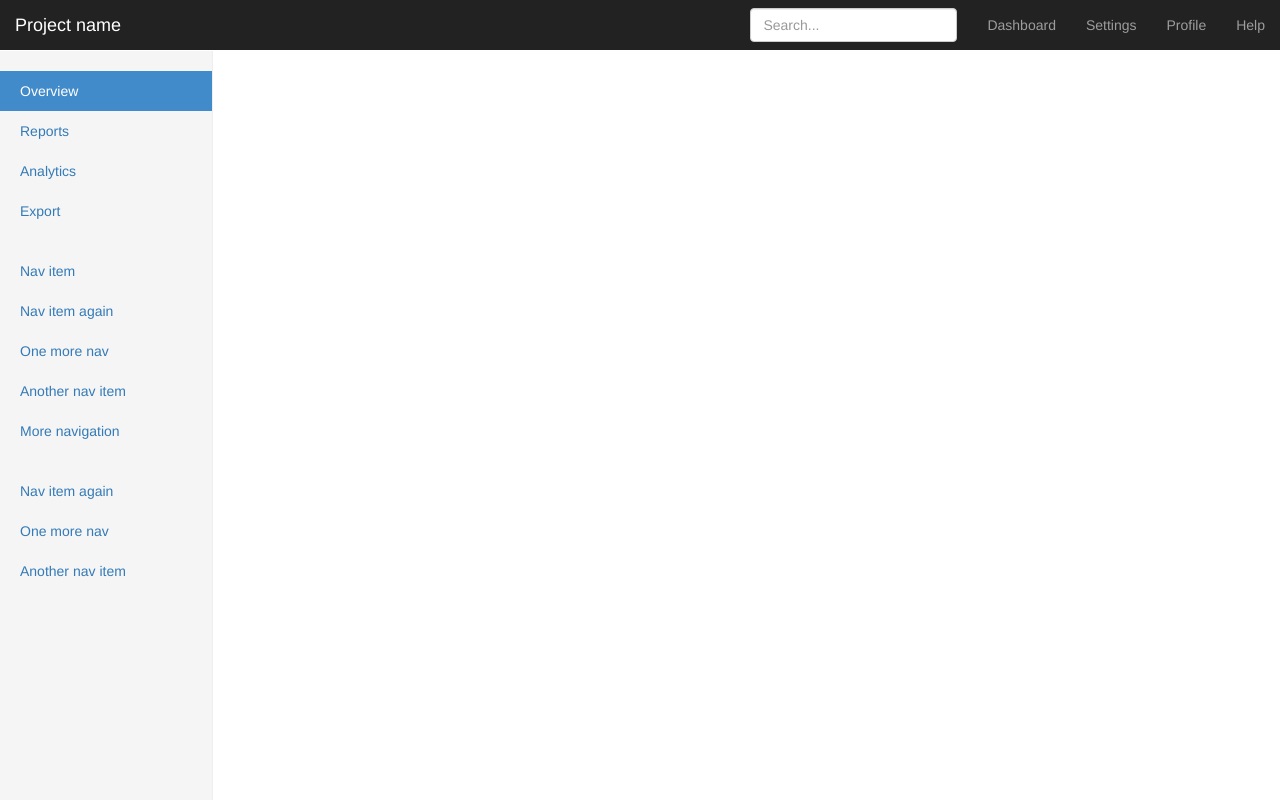
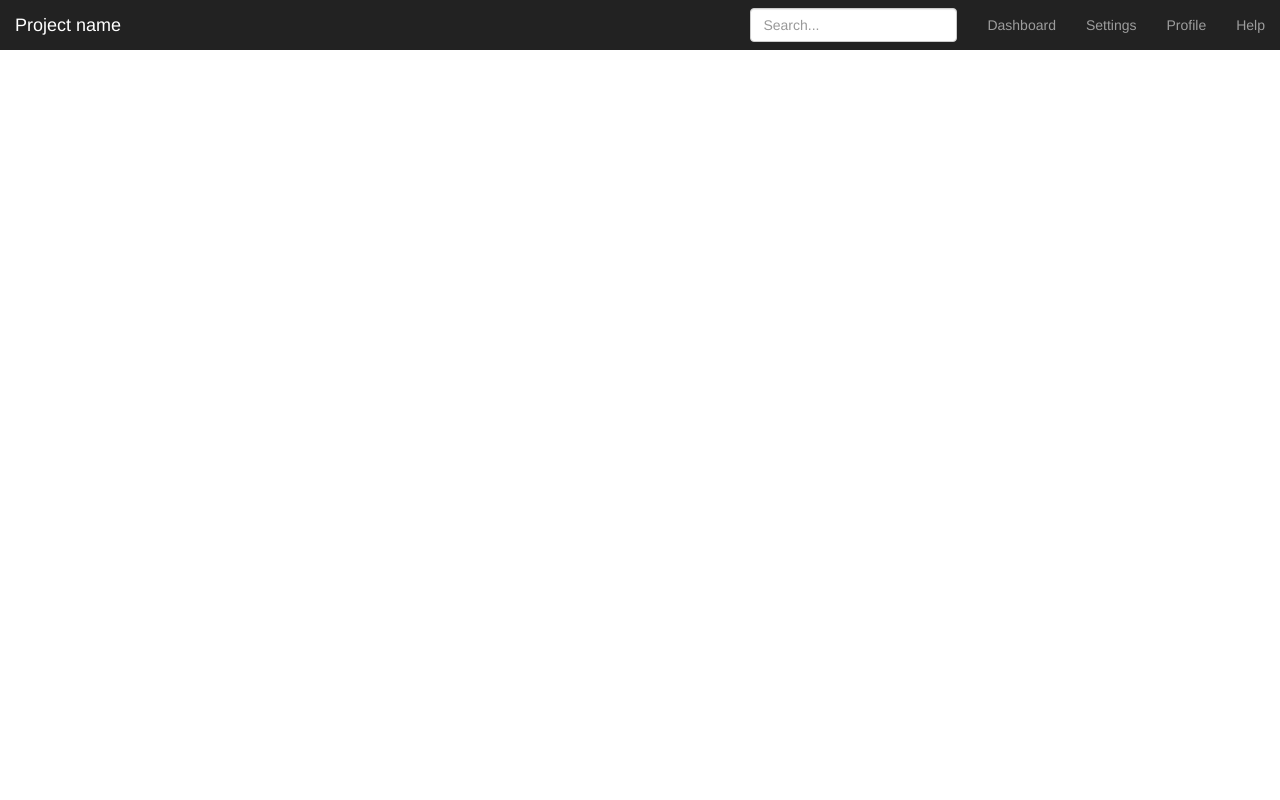
Before and after one commit to jsonreeder/whsongbook, a Flask app: template whsongbook/templates/browser.html in a window 1280 px wide. Run offline with Flask 2, Linux system fonts and the light colour scheme; the template is opened without the code that fills it, so the values that code supplies are empty; some libraries are stand-ins or nearby versions.

Commit message:
Remove sidebar
The sidebar is not a priority. Eventually when I do work on it, I will
likely give it its own template. For those reasons, I've removed it
from here ad added it to a new file "sidebar.html".

```diff
--- a/whsongbook/templates/browser.html
+++ b/whsongbook/templates/browser.html
@@ -55,28 +55,8 @@
 
     <div class="container-fluid">
       <div class="row">
-        <div class="col-sm-3 col-md-2 sidebar">
-          <ul class="nav nav-sidebar">
-            <li class="active"><a href="#">Overview <span class="sr-only">(current)</span></a></li>
-            <li><a href="#">Reports</a></li>
-            <li><a href="#">Analytics</a></li>
-            <li><a href="#">Export</a></li>
-          </ul>
-          <ul class="nav nav-sidebar">
-            <li><a href="">Nav item</a></li>
-            <li><a href="">Nav item again</a></li>
-            <li><a href="">One more nav</a></li>
-            <li><a href="">Another nav item</a></li>
-            <li><a href="">More navigation</a></li>
-          </ul>
-          <ul class="nav nav-sidebar">
-            <li><a href="">Nav item again</a></li>
-            <li><a href="">One more nav</a></li>
-            <li><a href="">Another nav item</a></li>
-          </ul>
-        </div>
 
-        <div class="col-sm-9 col-sm-offset-3 col-md-10 col-md-offset-2 main">
+        <div class="col-sm-9 col-md-10 main">
             {% block content %}{% endblock %}
         </div>
 
```
